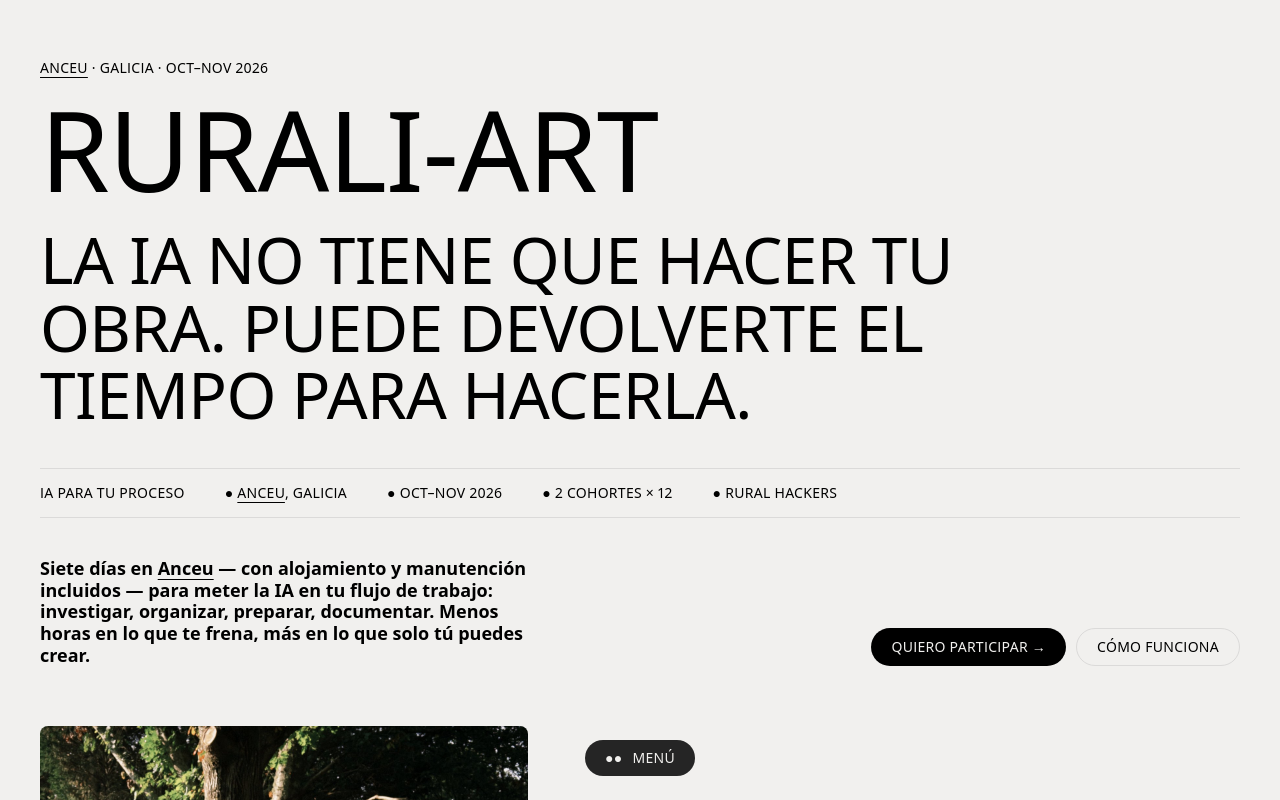
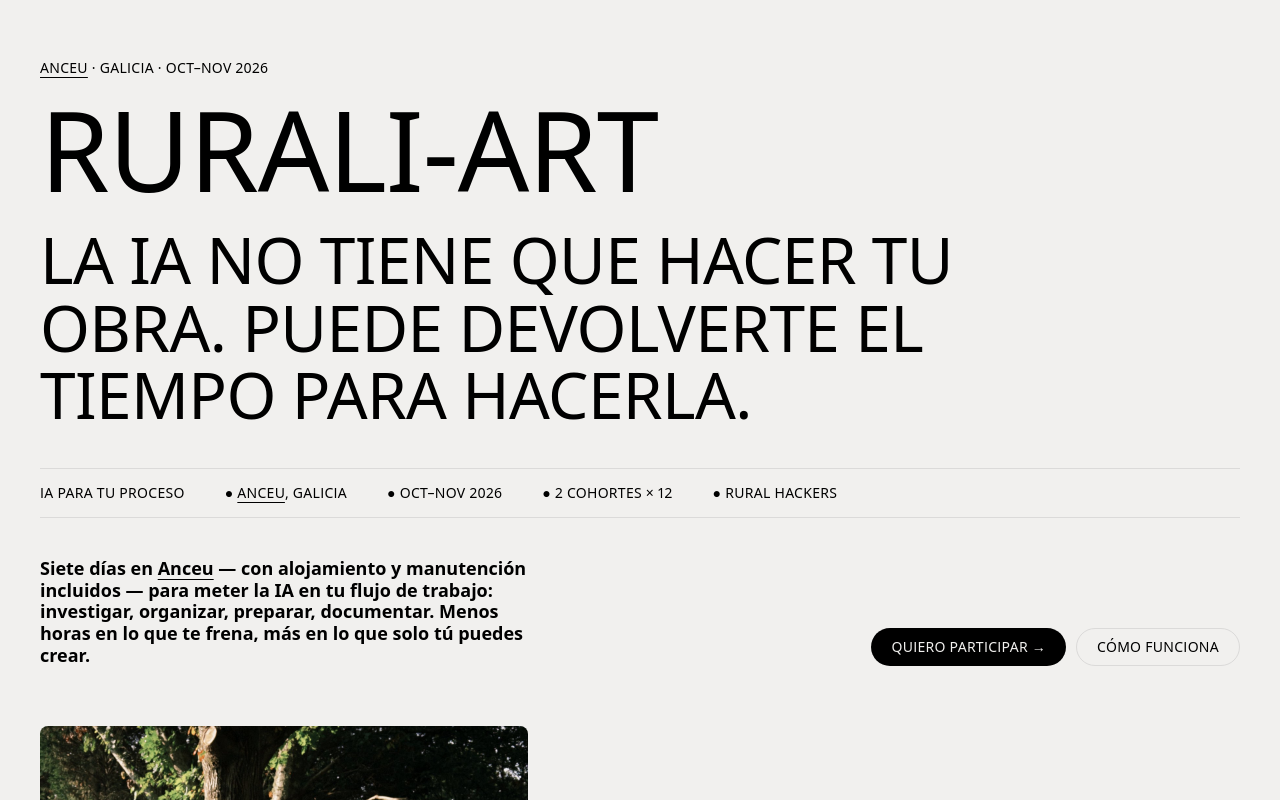
Before and after one commit to ruralhackers/rurali-art-landing, a Next.js app: page / in a window 1280 px wide. Shown: the top 800 px of the page. Built offline with nearby package versions, Linux system fonts and the light colour scheme.

Commit message:
Remove floating menu

```diff
--- a/app/page.tsx
+++ b/app/page.tsx
@@ -1,4 +1,3 @@
-import { Header } from "@/components/Header";
 import { Hero } from "@/components/Hero";
 import { Marquee } from "@/components/Marquee";
 import { About } from "@/components/About";
@@ -14,7 +13,6 @@ import { Footer } from "@/components/Footer";
 export default function HomePage() {
   return (
     <>
-      <Header />
       <main>
         <Hero />
         <Marquee />
```
